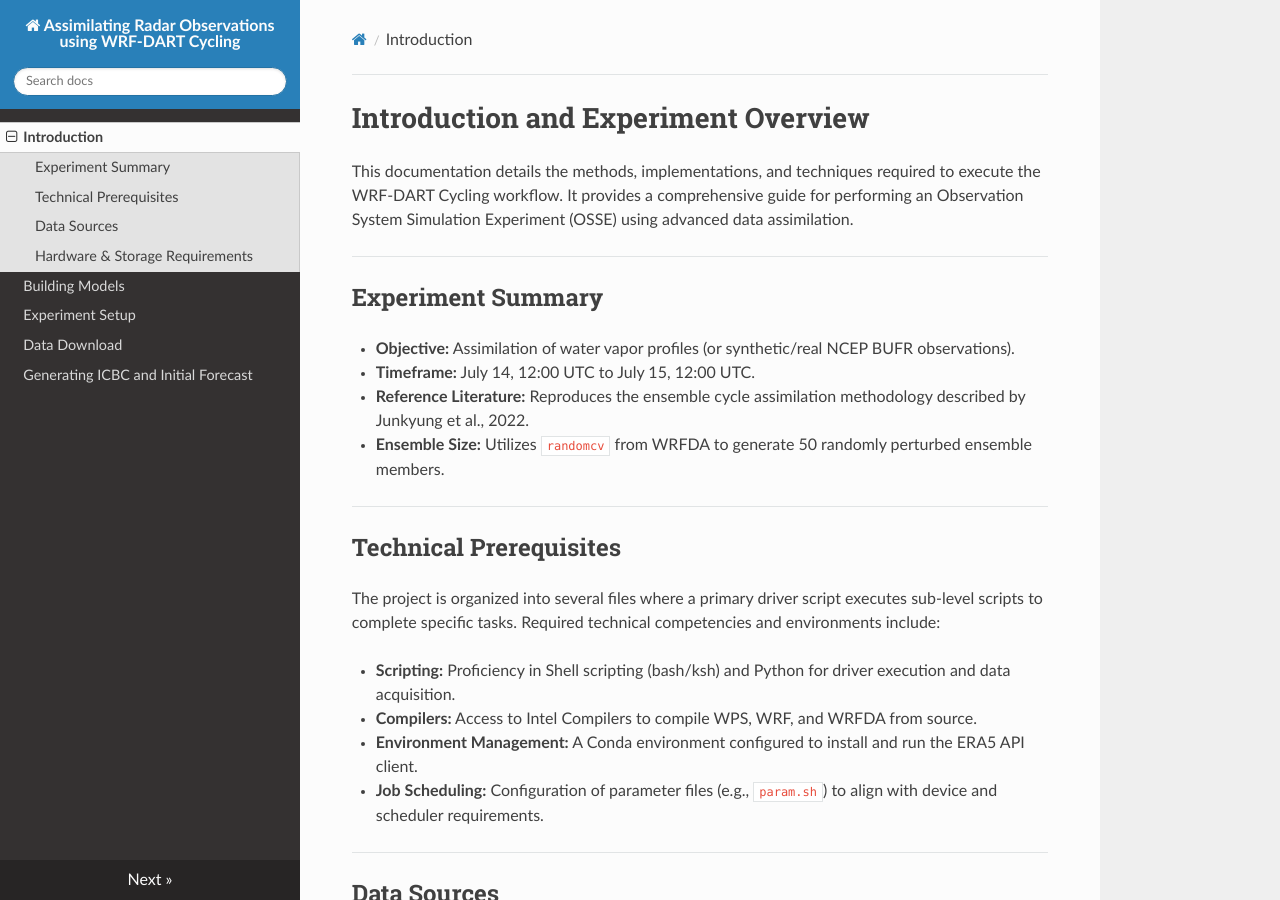
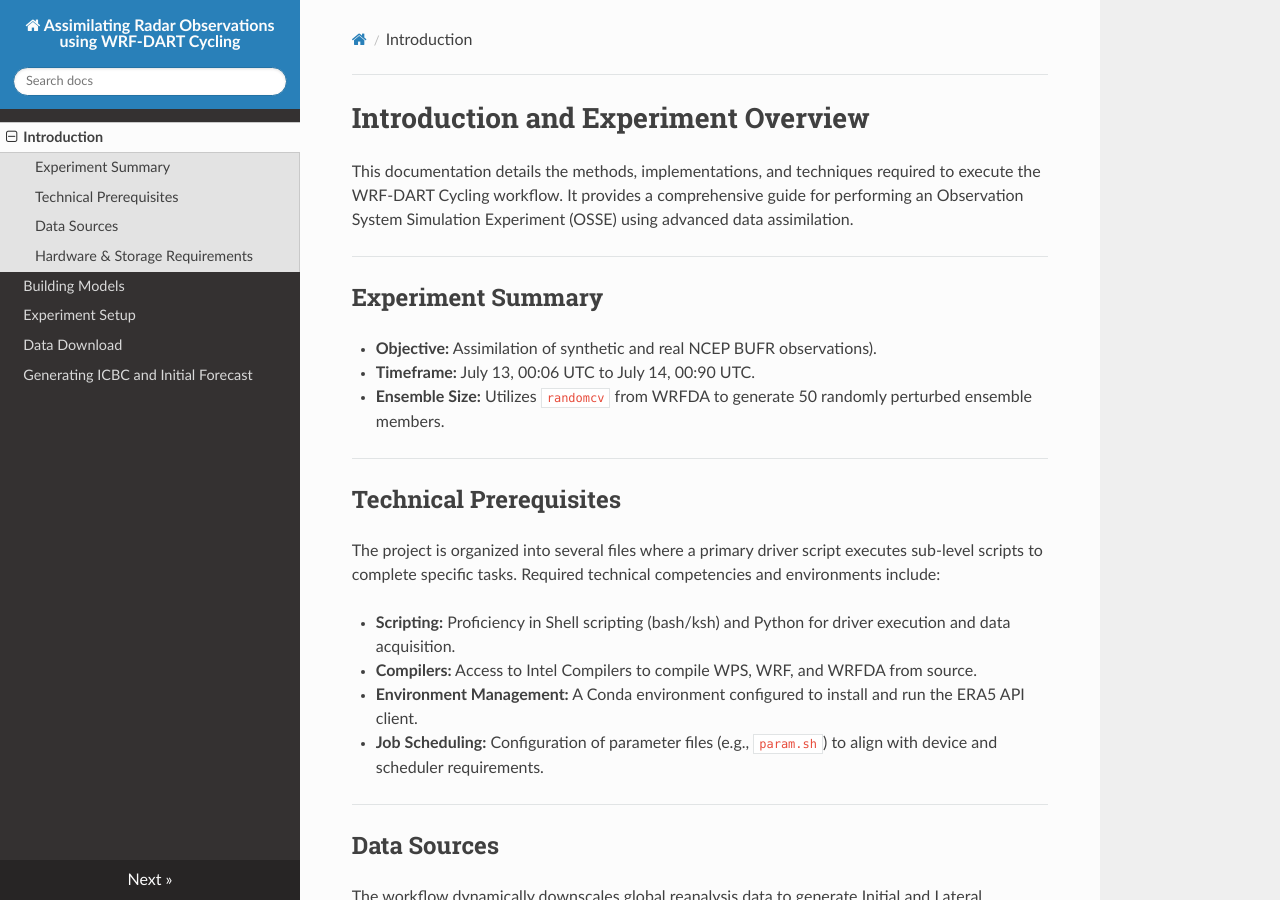
Before and after one commit to stephen-asare/WRF-DART-CYCLING, an MkDocs documentation site: the page built from docs/index.md, in a window 1280 px wide and 900 px high. Built offline with MkDocs 1.6.1, drawn with Linux system fonts in a browser that asks for light colours; nearby versions of some CDN libraries.

Commit message:
Revise experiment summary details
Updated experiment summary with corrected objective and timeframe.

```diff
--- a/docs/index.md
+++ b/docs/index.md
@@ -6,9 +6,8 @@ This documentation details the methods, implementations, and techniques required
 
 ## Experiment Summary
 
-* **Objective:** Assimilation of water vapor profiles (or synthetic/real NCEP BUFR observations).
-* **Timeframe:** July 14, 12:00 UTC to July 15, 12:00 UTC.
-* **Reference Literature:** Reproduces the ensemble cycle assimilation methodology described by Junkyung et al., 2022.
+* **Objective:** Assimilation of synthetic and real NCEP BUFR observations).
+* **Timeframe:** July 13, 00:06 UTC to July 14, 00:90 UTC.
 * **Ensemble Size:** Utilizes `randomcv` from WRFDA to generate 50 randomly perturbed ensemble members.
 
 ---
```
